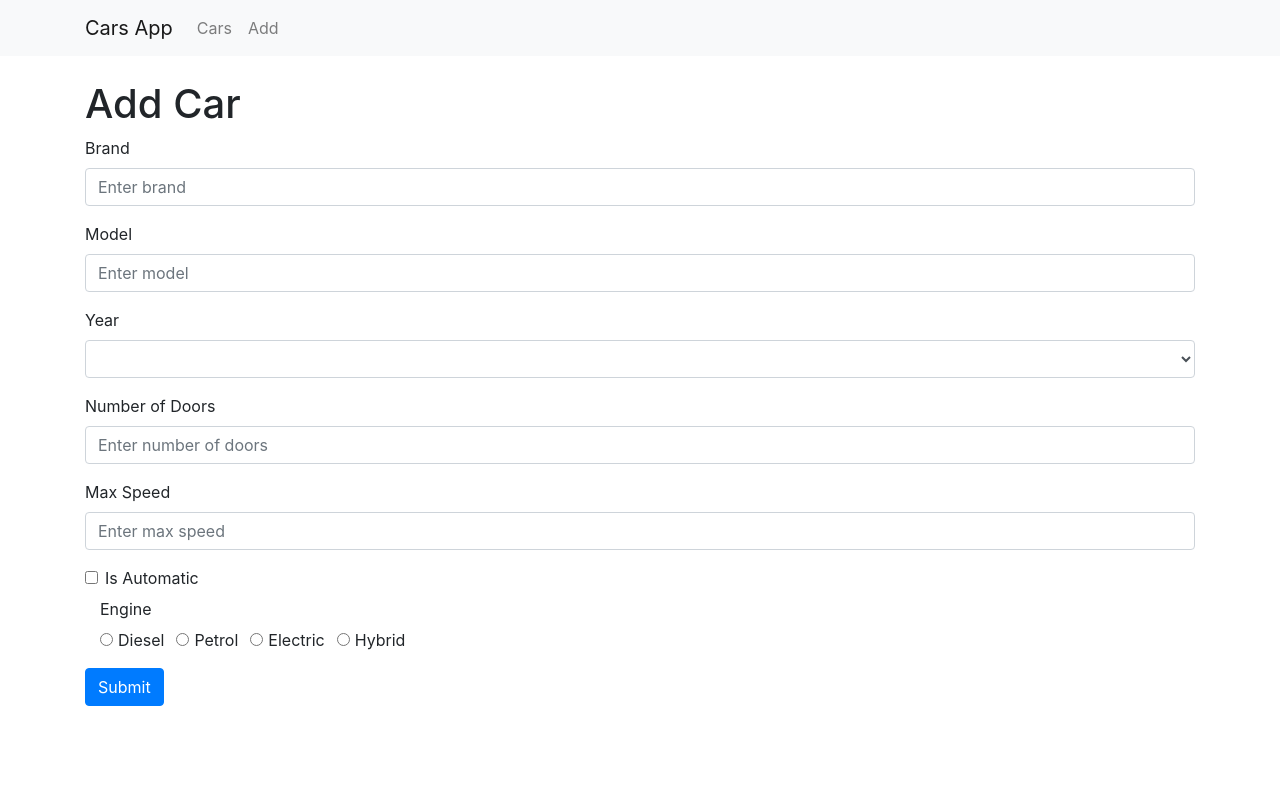
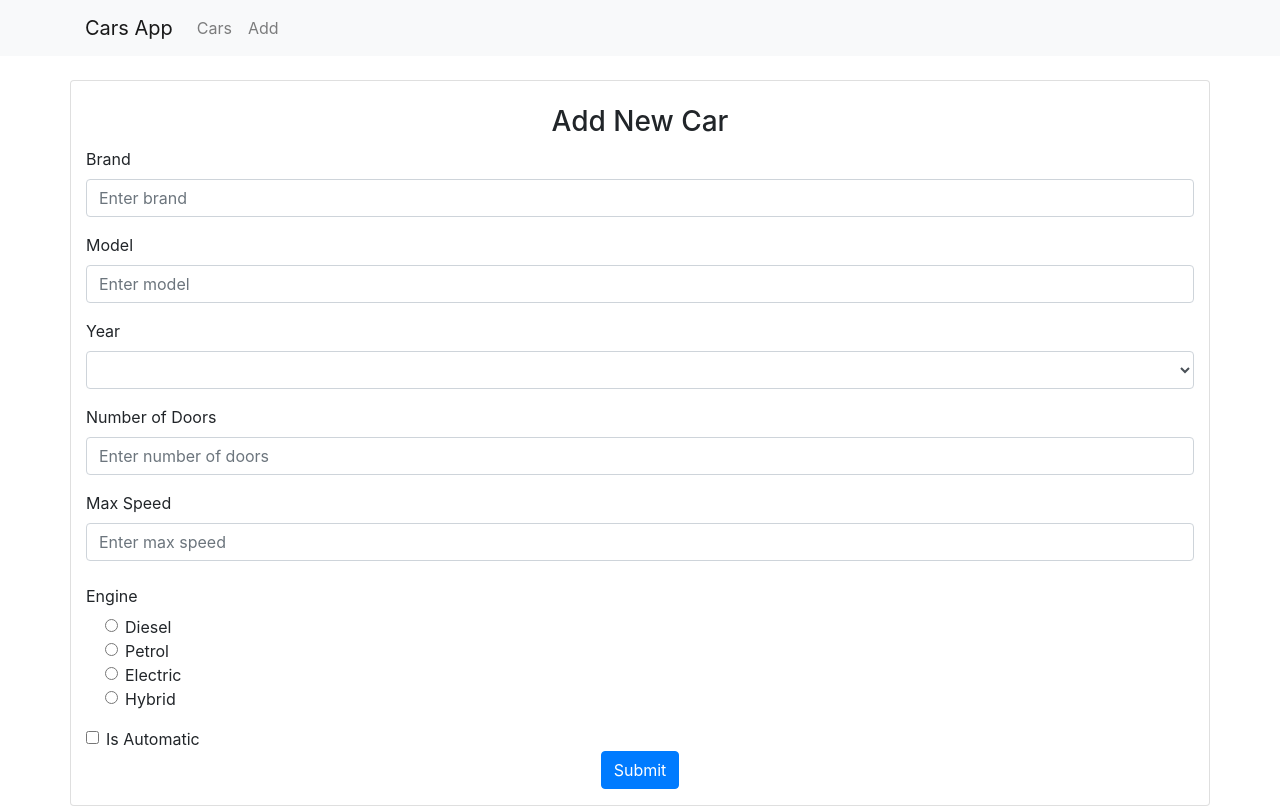
Before and after one commit to dusankaK/cars-app, a Vue app: page /add in a window 1280 px wide. Built offline with nearby package versions, Linux system fonts and the light colour scheme; the HTML template or start-up script is replaced by a standard one.

Commit message:
Treci zadatak

```diff
--- a/src/components/AddCar.vue
+++ b/src/components/AddCar.vue
@@ -1,84 +1,93 @@
 <template>
-    <div class="container">
-        <h1 class="mt-4">Add Car</h1>
+    <div class="container card mt-4">
 
-        <form @submit.prevent="onSubmit">
+        <h3 class="text-center mt-4">Add New Car</h3>
+
+        <form @submit.prevent="onSubmit()">
+
             <div class="form-group">
                 <label for="brand">Brand</label>
                 <input v-model="newCar.brand" type="text" class="form-control" aria-describedby="brand" placeholder="Enter brand">
             </div>
+
             <div class="form-group">
                 <label for="model">Model</label>
                 <input v-model="newCar.model" type="text" class="form-control" aria-describedby="model" placeholder="Enter model">
             </div>
+
             <div class="form-group">
                 <label for="year">Year</label>
                     <select class="form-control" v-model="newCar.year">
-                        <option v-for="(year, key) in yearOfCar" :key="key" :value="year">
+                        <option v-for="(year, index) in years" :key="index" :value="year">
                             {{ year }}
                         </option>
                     </select>
             </div>
+
              <div class="form-group">
                 <label for="doors">Number of Doors</label>
                 <input v-model="newCar.numberOfDoors" type="number" class="form-control" aria-describedby="doors" placeholder="Enter number of doors">
             </div>
+
              <div class="form-group">
                 <label for="speed">Max Speed</label>
-                <input v-model="newCar.MaxSpeed" type="number" class="form-control" aria-describedby="speed" placeholder="Enter max speed">
+                <input v-model="newCar.maxSpeed" type="number" class="form-control" aria-describedby="speed" placeholder="Enter max speed">
             </div>
+
+            <div class="form-group">
+                <label for="engine" class="col-form-label">Engine</label>
+                    <div class="col-8">
+                        <div class="custom-control custom-radio">
+                            <label class="form-check-label">
+                            <input type="radio" class="form-check-input" name="engine" value="diesel" v-model="newCar.engine">Diesel
+                            </label>
+                        </div>
+                        <div class="custom-control custom-radio">
+                            <label class="form-check-label">
+                            <input type="radio" class="form-check-input" name="engine" value="petrol" v-model="newCar.engine">Petrol
+                            </label>
+                        </div>
+                        <div class="custom-control custom-radio">
+                            <label class="form-check-label">
+                            <input type="radio" class="form-check-input" name="engine" value="electric" v-model="newCar.engine">Electric
+                            </label>
+                        </div>
+                        <div class="custom-control custom-radio">
+                            <label class="form-check-label">
+                            <input type="radio" class="form-check-input" name="engine" value="hybrid" v-model="newCar.engine">Hybrid
+                            </label>
+                        </div>
+                    </div>
+                </div>
+
             <div class="form-check">
                 <input class="form-check-input" type="checkbox" value="true" v-model="newCar.isAutomatic">
                 <label class="form-check-label" for="isAutomatic">
                     Is Automatic
                 </label>
             </div>
-            <div class="form-group">
-                <label for="engine" class="col-4 col-form-label">Engine </label>
-                <div class="col-8">
-                    <div class="form-check-inline">
-                        <label class="form-check-label">
-                        <input type="radio" class="form-check-input" name="engine" value="diesel" v-model="newCar.engine">Diesel
-                        </label>
-                    </div>
-                    <div class="form-check-inline">
-                        <label class="form-check-label">
-                        <input type="radio" class="form-check-input" name="engine" value="petrol" v-model="newCar.engine">Petrol
-                        </label>
-                    </div>
-                    <div class="form-check-inline">
-                        <label class="form-check-label">
-                        <input type="radio" class="form-check-input" name="engine" value="electric" v-model="newCar.engine">Electric
-                        </label>
-                    </div>
-                    <div class="form-check-inline">
-                        <label class="form-check-label">
-                        <input type="radio" class="form-check-input" name="engine" value="hybrid" v-model="newCar.engine">Hybrid
-                        </label>
-                    </div>
-                </div>
+
+            <div class="form-group text-center">
+                <button type="submit" name="submit" class="btn btn-primary">Submit</button>
             </div>
-            <div class="form-group">
-                <button type="button" class="btn btn-primary">Submit</button>
-            </div>
+
         </form>
     </div>
 </template>
 
 <script>
+import { cars } from '../services/cars-service'
+
 export default {
     data() {
         return {
             newCar: {},
-            yearOfCar: []
+            years: Array(29)
+                .fill(1990)
+                .map((x,y) => x+y)
         }
     },
 
-    created() {
-        for(let year=1990; year < 2019; year++){
-            this.yearOfCar.push(year)
-        }
-    },
     methods: {
         onSubmit() {
             this.newCar.isAutomatic = !!this.newCar.isAutomatic
@@ -91,4 +100,5 @@ export default {
 
 <style scoped>
 
+
 </style>
--- a/src/components/AppCars.vue
+++ b/src/components/AppCars.vue
@@ -1,16 +1,26 @@
 <template>
     <div class="container">
-        <h1>App Cars</h1>
-            <ul v-for="(car, key) in cars" :key="key">
-                {{ car.brand }}
-                {{ car.model }}
-            </ul>
+        <h1 class="text-center my-4">App Cars</h1>
+            <div class="row">
+                <div class="card col-md-4" v-for="car in cars" :key="car.id">
+                    <div class="card-body">
+                        <h5 class="card-title">{{ car.brand }}</h5>
+                        <p class="card-text">Model: {{ car.model }}</p>
+                    </div>
+                    <ul class="list-group list-group-flush">
+                        <li class="list-group-item">Year: {{ car.year }}</li>
+                        <li class="list-group-item">Number of doors: {{ car.numberOfDoors }}</li>
+                        <li class="list-group-item">Maximum speed: {{ car.maxSpeed }}</li>
+                        <li class="list-group-item">{{ car.isAutomatic ? 'Automatic' : 'Manual' }}</li>
+                        <li class="list-group-item">Engine: {{ car.engine }}</li>
+                    </ul>
+                </div>
+            </div>
     </div>
 </template>
 
 <script>
 import { cars } from '../services/cars-service'
-
 
 export default {
     data() {
@@ -24,7 +34,6 @@ export default {
             this.cars = response.data
         })
     }
-
 }
 </script>
 
--- a/src/services/cars-service.js
+++ b/src/services/cars-service.js
@@ -7,8 +7,8 @@ export default class CarsService {
     getAll() {
         return axios.get('cars')
     }
-    add(car) {
-        return axios.get('cars', car)
+    addCar(car) {
+        axios.post('cars', car)
     }
 }
 
```
Also changed, not shown: 1 other file (tests, documents, lock files or other folders).
